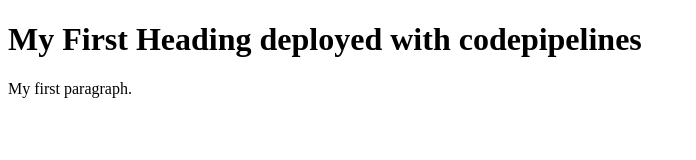
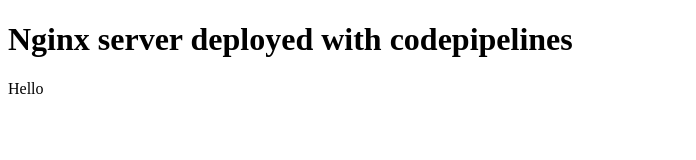
Before and after one commit to Skrillmau/Infraestructura-TI-Pipelines, a plain HTML site: page index.html in a window 1280 px wide. Shown: the whole page, without its empty margins (0-696 px from the left). Drawn offline with Linux system fonts and the light colour scheme.

Commit message:
html test

```diff
--- a/index.html
+++ b/index.html
@@ -2,8 +2,8 @@
 <html>
 <body>
 
-<h1>My First Heading deployed with codepipelines</h1>
-<p>My first paragraph.</p>
+<h1>Nginx server deployed with codepipelines</h1>
+<p>Hello</p>
 
 </body>
 </html>
```
